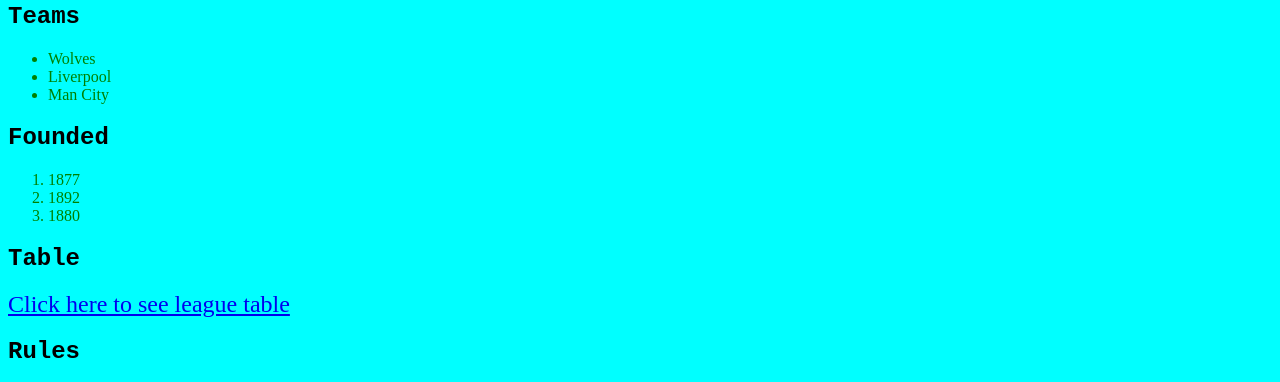
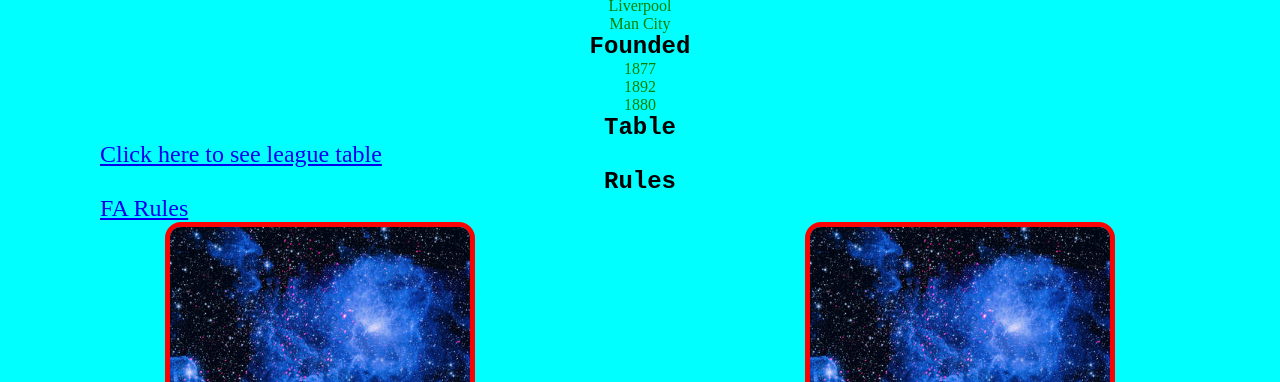
Before and after one commit to LW95x/intro-html, a plain HTML site: page index.html in a window 1280 px wide. Shown: the part 103-485 px from the top of the page. Drawn offline with Linux system fonts and the light colour scheme.

Commit message:
Changes to formatting in CSS

```diff
--- a/styles.css
+++ b/styles.css
@@ -1,9 +1,24 @@
+* {
+    margin: 0;
+    padding: 0;
+}
+
+main {
+    width: 100%;
+}
+
+section {
+    display: flex;
+    justify-content: space-around;
+}
+
 body{
     background-color: aqua;
 }
 
 h1, h2{
     font-family:'Courier New', Courier, monospace;
+    text-align: center;
 }
 
 header{
@@ -12,10 +27,13 @@ header{
 
 a{
     font-size: 1.5em;
+    margin: 0 0 50px 50px;
+    padding: 25px 25px 50px 50px;
 }
 
 ul, ol{
-    color: green
+    color: green;
+    text-align: center;
 }
 
 .photo-1{
```
